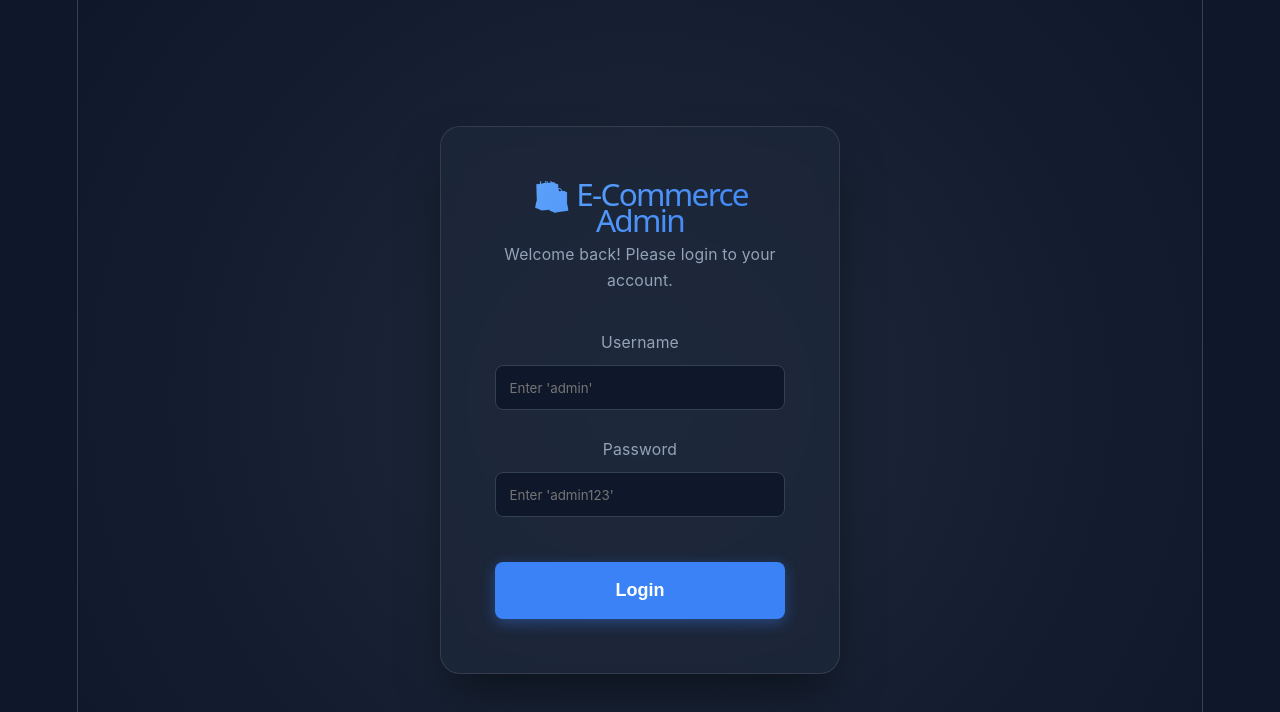
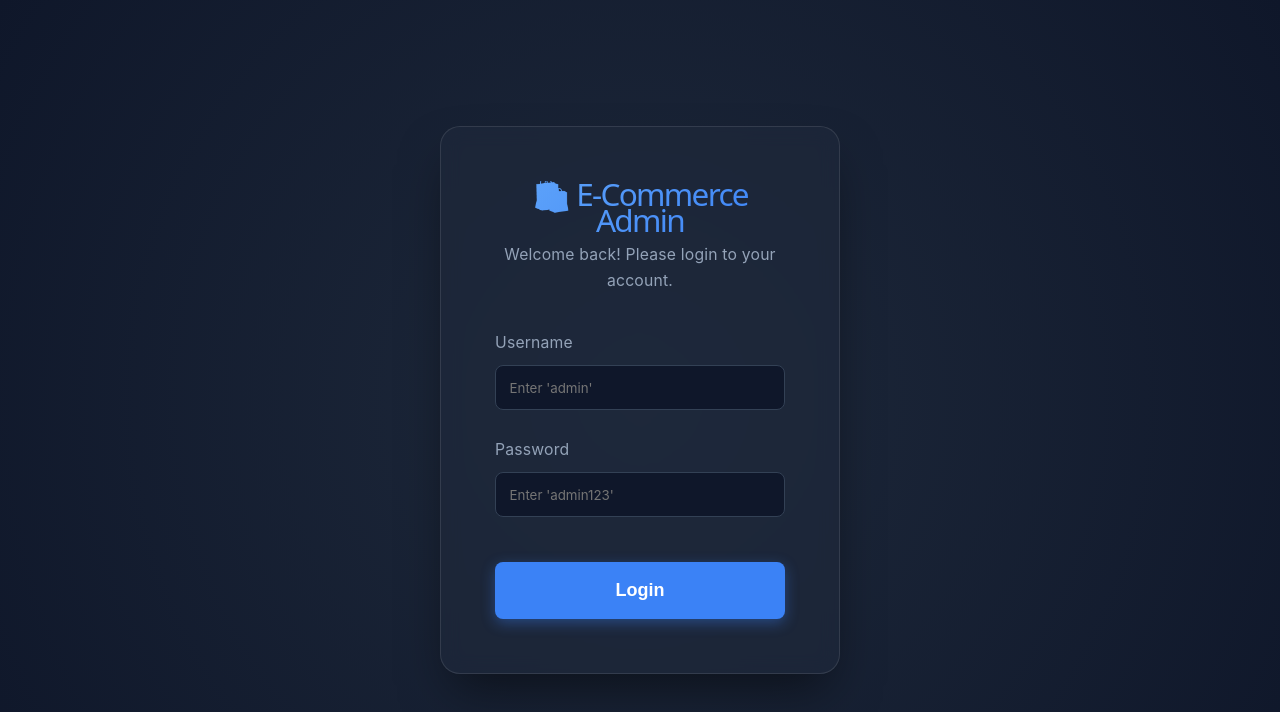
Before and after one commit to hoseoklee85-jjang/app_ax, a React (Vite) app: page /login in a window 1280 px wide. Shown: the top 712 px of the page. Built offline with nearby package versions, Linux system fonts and the light colour scheme.

Commit message:
style: remove vite default root width constraints

```diff
--- a/src/index.css
+++ b/src/index.css
@@ -51,11 +51,9 @@
 }
 
 #root {
-  width: 1126px;
-  max-width: 100%;
+  width: 100%;
   margin: 0 auto;
-  text-align: center;
-  border-inline: 1px solid var(--border);
+  text-align: left;
   min-height: 100svh;
   display: flex;
   flex-direction: column;
```
